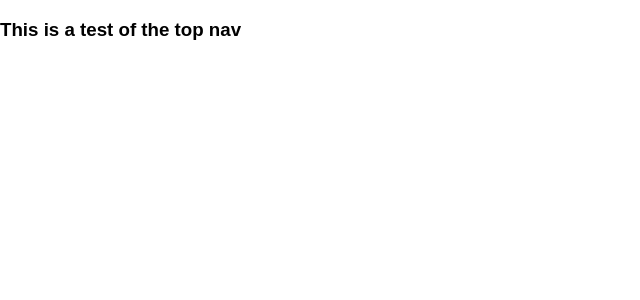
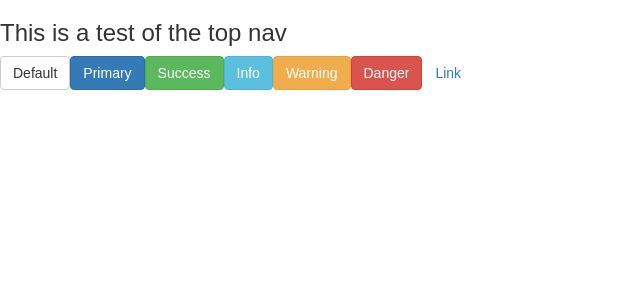
Before and after one commit to boveus/old-website, a React (Create React App) app: page / in a window 1280 px wide. Shown: the top 300 px of the page, without its empty margins (0-640 px from the left). Built offline with nearby package versions, Linux system fonts and the light colour scheme.

Commit message:
add button toolbar with example bootstrap buttons

```diff
--- a/public/index.html
+++ b/public/index.html
@@ -1,5 +1,6 @@
 <!DOCTYPE html>
 <html lang="en">
+
 <head>
   <meta charset="utf-8">
   <meta name="viewport" content="width=device-width, initial-scale=1, shrink-to-fit=no">
@@ -19,22 +20,15 @@
       work correctly both with client-side routing and a non-root public URL.
       Learn how to configure a non-root public URL by running `npm run build`.
     -->
+  <link rel="stylesheet" href="https://maxcdn.bootstrapcdn.com/bootstrap/3.3.7/css/bootstrap.min.css" integrity="sha384-BVYiiSIFeK1dGmJRAkycuHAHRg32OmUcww7on3RYdg4Va+PmSTsz/K68vbdEjh4u" crossorigin="anonymous">
   <title>React App</title>
 </head>
+
 <body>
   <noscript>
       You need to enable JavaScript to run this app.
     </noscript>
   <div id="root"></div>
-    <!--
-      This HTML file is a template.
-      If you open it directly in the browser, you will see an empty page.
+</body>
 
-      You can add webfonts, meta tags, or analytics to this file.
-      The build step will place the bundled scripts into the <body> tag.
-
-      To begin the development, run `npm start` or `yarn start`.
-      To create a production bundle, use `npm run build` or `yarn build`.
-    -->
-  </body>
 </html>
--- a/src/App.js
+++ b/src/App.js
@@ -1,11 +1,15 @@
 import React, { Component } from 'react'
 import './App.css'
 import Topnav from './components/topnav'
+import Buttontoolbar from './components/buttontoolbar'
 
 class App extends Component {
   render () {
     return (
-      <Topnav />
+      <div>
+        <Topnav />
+        <Buttontoolbar />
+      </div>
     )
   }
 }
--- /dev/null
+++ b/src/components/buttontoolbar.js
@@ -0,0 +1,25 @@
+import React, { Component } from 'react'
+import { Button } from 'react-bootstrap'
+
+class Buttontoolbar extends Component {
+  constructor (props) {
+    super(props)
+    this.state = {
+    }
+  }
+  render () {
+    return (
+      <div>
+        <Button>Default</Button>
+        <Button bsStyle='primary'>Primary</Button>
+        <Button bsStyle='success'>Success</Button>
+        <Button bsStyle='info'>Info</Button>
+        <Button bsStyle='warning'>Warning</Button>
+        <Button bsStyle='danger'>Danger</Button>
+        <Button bsStyle='link'>Link</Button>
+      </div>
+    )
+  }
+}
+
+export default Buttontoolbar
```
Also changed, not shown: 1 other file (tests, documents, lock files or other folders). Lines whose indentation alone changed are shown as unchanged.
